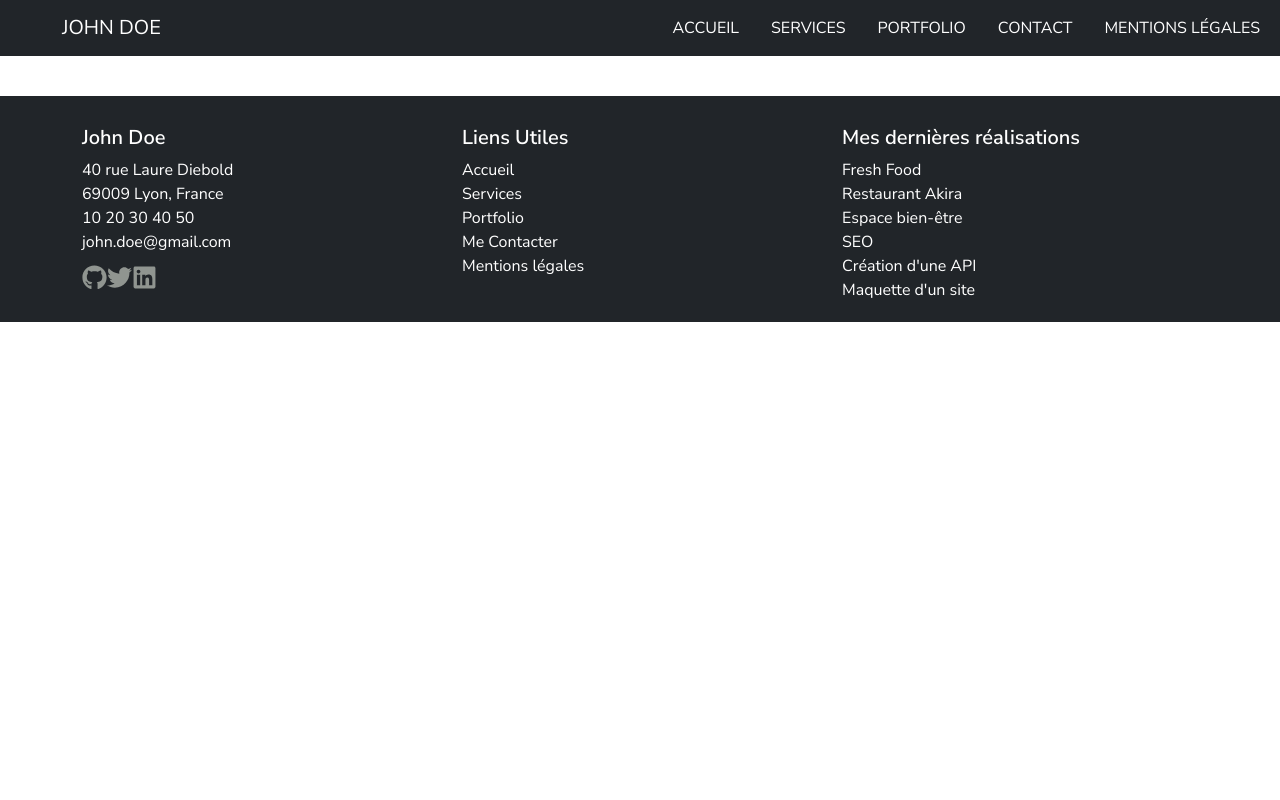
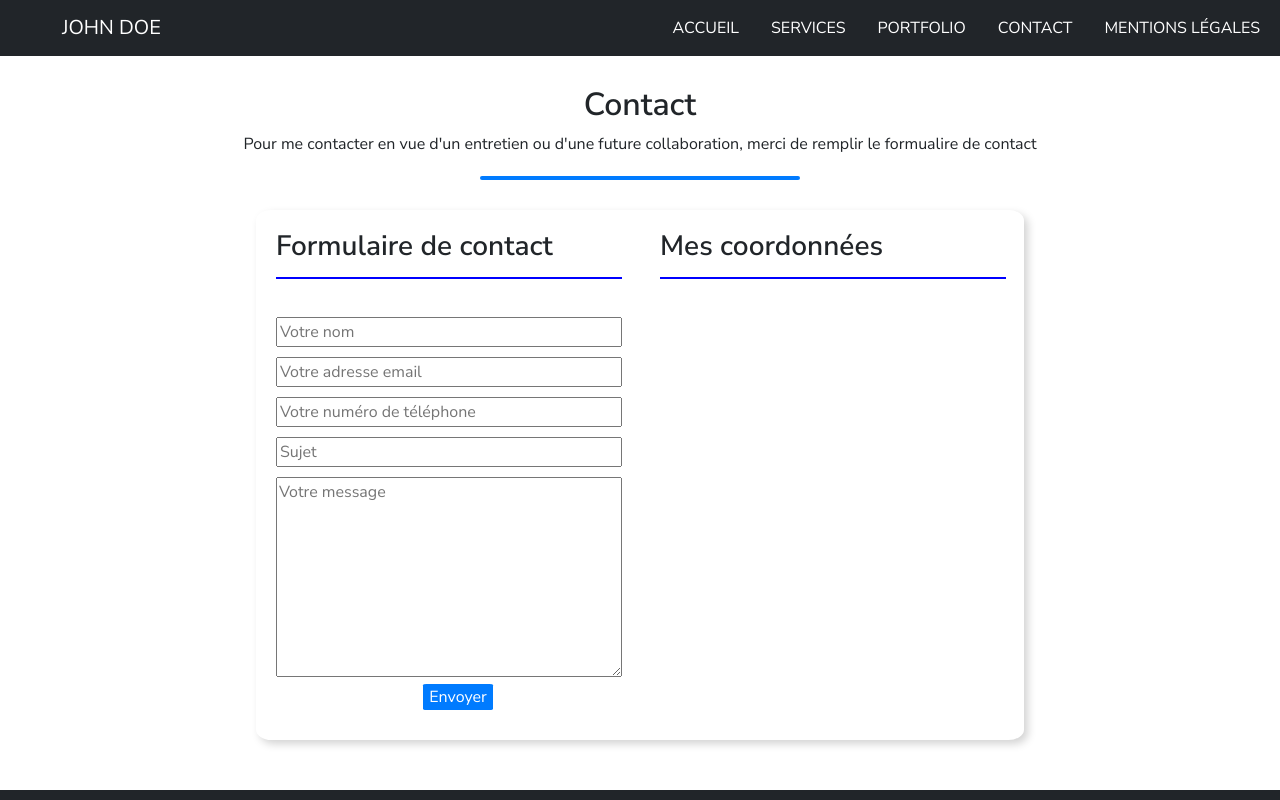
Before and after one commit to cochearno/mon-portfolio, a React (Create React App) app: page /Contact in a window 1280 px wide. Shown: the top 800 px of the page. Built offline with nearby package versions, Linux system fonts and the light colour scheme.

Commit message:
ajout page contact

```diff
--- a/src/components/footer.js
+++ b/src/components/footer.js
@@ -9,7 +9,7 @@ function Footer() {
         <div className="container">
           <div className="row">
             <div className="col-4">
-              <h5>John Doe</h5>
+              <h5 className="hfoot">John Doe</h5>
               <p className="adress">40 rue Laure Diebold</p>
               <p className="cp">69009 Lyon, France</p>
               <p className="tel">10 20 30 40 50</p>
@@ -42,7 +42,7 @@ function Footer() {
               </div>
             </div>
             <div className="col-4">
-              <h5>Liens Utiles</h5>
+              <h5 className="hfoot">Liens Utiles</h5>
               <Link
                 to="/Accueil"
                 style={{ textDecoration: "none", color: "white" }}
@@ -75,7 +75,7 @@ function Footer() {
               </Link>
             </div>
             <div className="col-4">
-              <h5>Mes dernières réalisations</h5>
+              <h5 className="hfoot">Mes dernières réalisations</h5>
               <Link
                 to="portfolio"
                 style={{ textDecoration: "none", color: "white" }}
--- a/src/pages/accueil.js
+++ b/src/pages/accueil.js
@@ -47,7 +47,7 @@ function Accueil() {
                   aria-valuemax="100"
                 ></div>
               </div>
-              <h5>CSS3 80%</h5>
+              <h5 className="css">CSS3 80%</h5>
               <div className="progress">
                 <div
                   className="progress-bar progress-bar-striped bg-info"
@@ -59,7 +59,7 @@ function Accueil() {
                   aria-valuemax="100"
                 ></div>
               </div>
-              <h5>JAVASCRIPT 70%</h5>
+              <h5 className="java">JAVASCRIPT 70%</h5>
               <div className="progress">
                 <div
                   className="progress-bar progress-bar-striped bg-warning"
@@ -71,7 +71,7 @@ function Accueil() {
                   aria-valuemax="100"
                 ></div>
               </div>
-              <h5>PHP 60%</h5>
+              <h5 className="php">PHP 60%</h5>
               <div className="progress">
                 <div
                   className="progress-bar progress-bar-striped bg-success"
@@ -83,7 +83,7 @@ function Accueil() {
                   aria-valuemax="100"
                 ></div>
               </div>
-              <h5>REACT 50%</h5>
+              <h5 className="react">REACT 50%</h5>
               <div className="progress">
                 <div
                   className="progress-bar progress-bar-striped"
--- a/src/pages/contact.js
+++ b/src/pages/contact.js
@@ -1,7 +1,60 @@
 import React from "react";
-import { Container, Row, Col, Form, Button } from "react-bootstrap";
+import { Placeholder } from "react-bootstrap";
 
 const Contact = () => {
-  return <></>;
+  return (
+    <>
+      <div className="titrecont">
+        <h2>Contact</h2>
+      </div>
+      <p className="textcont">
+        Pour me contacter en vue d'un entretien ou d'une future collaboration,
+        merci de remplir le formualire de contact
+      </p>
+      <div className="blue-line3"></div>
+      <div className="ligne1">
+        <section className="contact1">
+          <article className="colonne2 gauche2">
+            <h3 className="form">Formulaire de contact</h3>
+            <form className="form">
+              <input placeholder="Votre nom" className="formnom" required />
+            </form>
+            <form className="form">
+              <input
+                placeholder="Votre adresse email"
+                className="formemail"
+                required
+              />
+            </form>
+            <form className="form">
+              <input
+                placeholder="Votre numéro de téléphone"
+                className="formadresse"
+                required
+              />
+            </form>
+            <form className="form">
+              <input placeholder="Sujet" className="formsujet" required />
+            </form>
+            <form className="form">
+              <textarea
+                placeholder="Votre message"
+                className="formmessage"
+                required
+              />
+            </form>
+            <div className="form-btn-container">
+              <button type="submit" className="formbutton">
+                Envoyer
+              </button>
+            </div>
+          </article>
+          <article className="colonne2 droite2">
+            <h3 className="coord">Mes coordonnées</h3>
+          </article>
+        </section>
+      </div>
+    </>
+  );
 };
 export default Contact;
--- a/src/styles/style.Scss
+++ b/src/styles/style.Scss
@@ -72,7 +72,8 @@ section {
   box-shadow: 4px 4px 9px lightgray;
   margin-bottom: 50px;
 }
-.colonne {
+.colonne,
+.colonne2 {
   flex: 1 1 100%;
 }
 h3 {
@@ -123,6 +124,13 @@ h5 {
   margin-top: 10px;
   text-align: center;
 }
+.html,
+.css,
+.java,
+.php,
+.react {
+  text-align: left;
+}
 .html {
   margin-top: 25px;
 }
@@ -169,7 +177,7 @@ h5 {
     font-weight: bold;
   }
 }
-h5 {
+.hfoot {
   display: flex;
   justify-content: left;
 }
@@ -192,7 +200,9 @@ h5 {
 }
 @media (min-width: 768px) {
   .colonne.gauche,
-  .colonne.droite {
+  .colonne.droite,
+  .colonne2.gauche2,
+  .colonne2.droite2 {
     flex: 1 1 45%;
   }
 }
@@ -349,3 +359,76 @@ h5 {
 .accordion-header {
   text-transform: uppercase;
 }
+.titrecont {
+  margin-top: 30px;
+  text-align: center;
+}
+.textcont {
+  text-align: center;
+}
+.blue-line3 {
+  width: 25%;
+  height: 4px;
+  background-color: #007bff;
+  margin: 20px auto 30px auto;
+  border-radius: 2px;
+}
+.form {
+  text-align: left;
+}
+.coord {
+  text-align: left;
+  margin: 0;
+}
+.colonne2.gauche2,
+.colonne2.droite2 {
+  width: 100%;
+  flex: 1 1 100%;
+  margin-left: 20px;
+  margin-bottom: 30px;
+  margin-top: 20px;
+}
+.coord::after {
+  content: "";
+  position: absolute;
+  left: 0;
+  bottom: -10px;
+  height: 2px;
+  width: 100%;
+  background-color: blue;
+}
+.form::after {
+  content: "";
+  position: absolute;
+  left: 0;
+  bottom: -10px;
+  height: 2px;
+  width: 100%;
+  background-color: blue;
+}
+.formnom {
+  margin-top: 40px;
+  width: 95%;
+  margin-bottom: 10px;
+}
+.formadresse,
+.formemail,
+.formsujet {
+  width: 95%;
+  margin-bottom: 10px;
+}
+.formmessage {
+  width: 95%;
+  height: 25vh;
+}
+.form-btn-container {
+  display: flex;
+  justify-content: center;
+}
+.formbutton {
+  background-color: #007bff;
+  color: white;
+  border-radius: 5%;
+  border-color: none;
+  border-style: none;
+}
```
